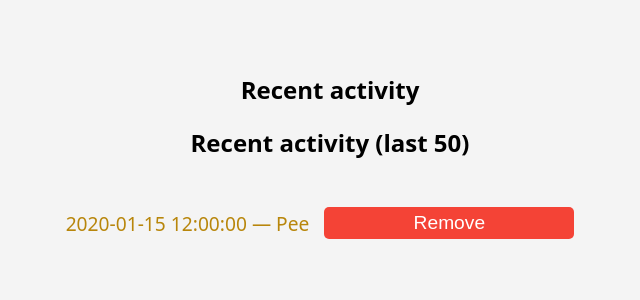
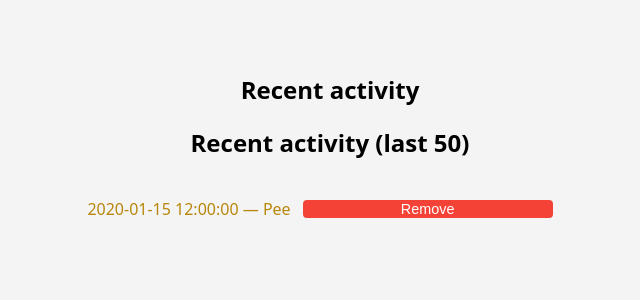
Before and after one commit to vladimir-zolotykh/bathlog, a Django app: page / in a window 1280 px wide. Shown: the part 334-634 px from the top of the page, without its empty margins (310-950 px from the left). Run offline with Django 5.2, Linux system fonts and the light colour scheme; tables that the repository leaves empty hold one stand-in row (values such as "Sample post").

Commit message:
Make the log list compact

```diff
--- a/timestamp/templates/timestamp/home.html
+++ b/timestamp/templates/timestamp/home.html
@@ -17,13 +17,25 @@
             cursor: pointer;
             min-width: 250px;
         }
-        .action-button { font-size: 1.2rem; padding: 5px 10px; margin-left: 15px; background: #f44336; color: white; border-radius: 5px;}
+        .action-button {
+            font-size: 0.9rem;     /* was 1.2rem */
+            padding: 1px 3px;      /* was 5px 10px */
+            margin-left: 10px;     /* was 15px */
+            border-radius: 4px;    /* was 5px */
+            background: #f44336;
+            color: white;
+        }
         .pee { background: #ffeb3b; }        /* yellow */
         .pill { background: #4caf50; color: white; }  /* green pill */
-        .log { margin-top: 60px; }
-        .entry { padding: 8px; font-size: 1.2rem; display: flex; align-items: center; justify-content: center; }
-        .pee-entry { color: #b8860b; }
-        .pill-entry { color: #2e7d32; }
+        .log { margin-top: 40px; }
+        .entry {padding: 1px 0;        /* was 8px */
+                font-size: 1rem;       /* was 1.2rem */
+                display: flex;
+                align-items: center;
+                justify-content: center;
+                gap: 2px;             /* reduce spacing between timestamp and button */}
+        .pee-entry {color: #b8860b;}
+        .pill-entry {color: #2e7d32;}
     </style>
 </head>
 <body>
--- a/timestamp/templates/timestamp/log_partial.html
+++ b/timestamp/templates/timestamp/log_partial.html
@@ -4,7 +4,6 @@
     <div class="entry {% if entry.action == 'pee' %}pee-entry{% else %}pill-entry{% endif %}">
         {{ entry.timestamp|date:"Y-m-d H:i:s" }} —
         {% if entry.action == 'pee' %}Pee{% else %}Pill{% endif %}
-
         <button onclick="removeLog({{ entry.pk }})" class="action-button">Remove</button>
     </div>
 {% empty %}
```
